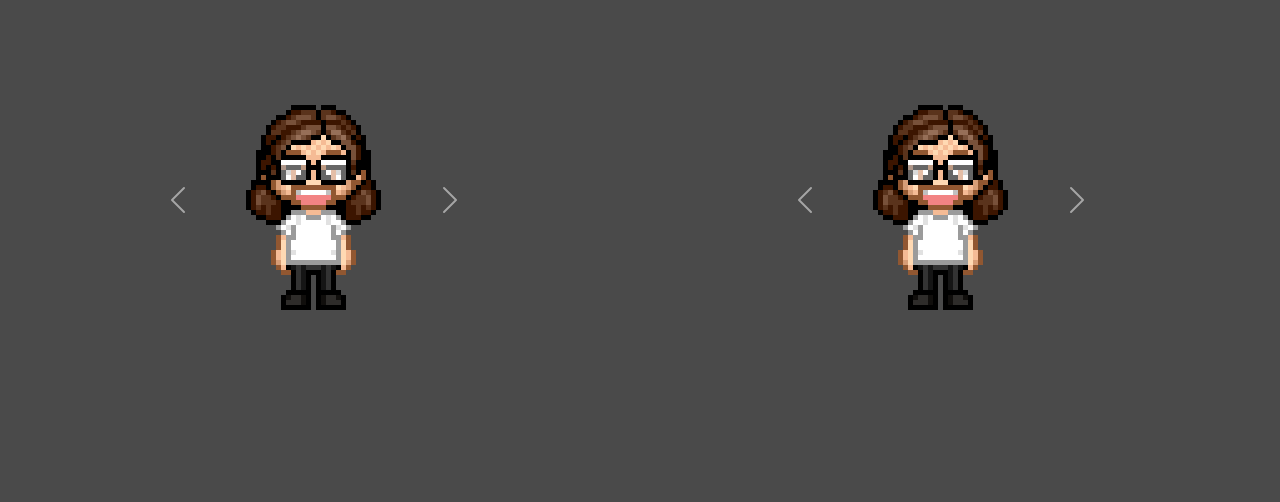
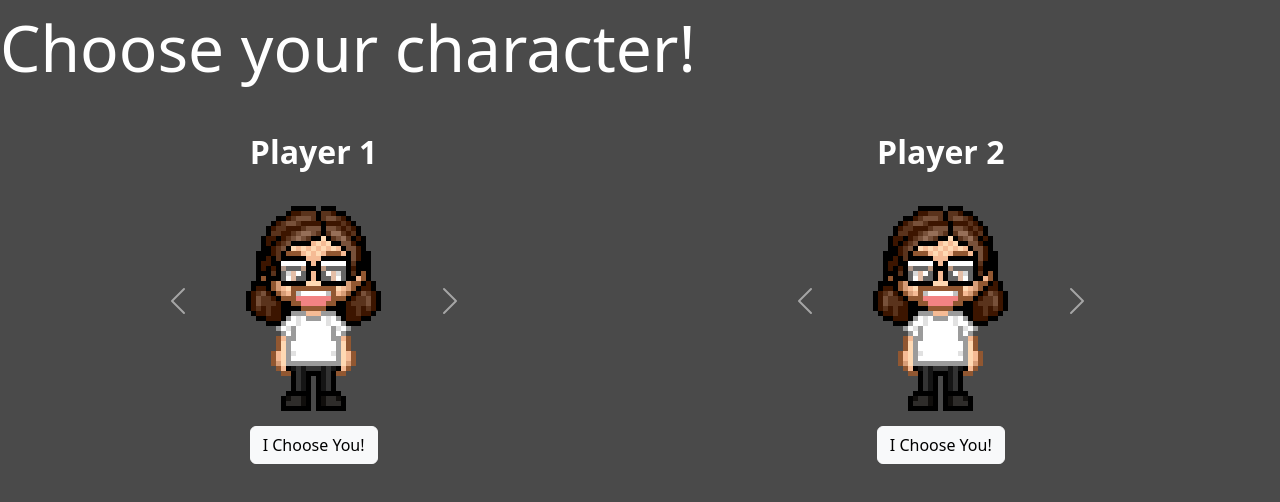
Before and after one commit to adrip01/TicTacToe, a plain HTML site: page 2PcharSelector.html in a window 1280 px wide. Drawn offline with nearby package versions, Linux system fonts and the light colour scheme.

Commit message:
renamed and updated charSelector to 2PcharSelector

```diff
--- a/charSelector.html
+++ b/2PcharSelector.html
@@ -16,17 +16,25 @@
   <body>
     <div class="container-fluid">
       <div class="row">
-        <div class="col-sm-12 col-md-6 carouselCol">
+        <div class="col">
+          <p class="chooseTitle">Choose your character!</p>
+        </div>
+      </div>
+      <div class="row">
+        <div class="carouselCol col-sm-12 col-md-6">
+          <div>
+            <p class="choosePlayer">Player 1</p>
+          </div>
           <div id="carousel" class="carousel slide">
             <div class="carousel-inner">
               <div class="carousel-item active">
-                <img src="./img/characters/a.png" class="d-inline-flex" />
+                <img src="./img/characters/a.png" class="d-flex" />
               </div>
               <div class="carousel-item">
-                <img src="./img/characters/j.png" class="d-inline-flex" />
+                <img src="./img/characters/j.png" class="d-flex" />
               </div>
               <div class="carousel-item">
-                <img src="./img/characters/y.png" class="d-inline-flex" />
+                <img src="./img/characters/y.png" class="d-flex" />
               </div>
             </div>
             <button
@@ -54,19 +62,25 @@
               <span class="visually-hidden">Next</span>
             </button>
           </div>
+          <div class="btt">
+            <button type="button" class="btn btn-light">I Choose You!</button>
+          </div>
         </div>
 
-        <div class="col-sm-12 col-md-6 carouselCol">
+        <div class="carouselCol col-sm-12 col-md-6">
+          <div>
+            <p class="choosePlayer">Player 2</p>
+          </div>
           <div id="carousel2" class="carousel slide">
             <div class="carousel-inner">
               <div class="carousel-item active">
-                <img src="./img/characters/a.png" class="d-inline-flex" />
+                <img src="./img/characters/a.png" class="d-flex" />
               </div>
               <div class="carousel-item">
-                <img src="./img/characters/j.png" class="d-inline-flex" />
+                <img src="./img/characters/j.png" class="d-flex" />
               </div>
               <div class="carousel-item">
-                <img src="./img/characters/y.png" class="d-inline-flex" />
+                <img src="./img/characters/y.png" class="d-flex" />
               </div>
             </div>
             <button
@@ -94,6 +108,9 @@
               <span class="visually-hidden">Next</span>
             </button>
           </div>
+          <div class="btt">
+            <button type="button" class="btn btn-light">I Choose You!</button>
+          </div>
         </div>
       </div>
     </div>
--- /dev/null
+++ b/css/_2PcharSelector.scss
@@ -0,0 +1,28 @@
+.chooseTitle {
+  margin: 0;
+  color: var(--light-color);
+  font-size: 4em;
+}
+
+.choosePlayer {
+  margin: 0;
+  color: var(--light-color);
+  font-weight: 600;
+  font-size: 2em;
+}
+
+.carouselCol {
+  display: flex;
+  flex-direction: column;
+  justify-content: center;
+  align-items: center;
+  height: 50vh;
+}
+
+div[id*="carousel"] {
+  width: 320px;
+}
+
+div[class*="carousel-item"] > img {
+  margin: 0% 10%;
+}
--- a/css/_charSelector.scss
+++ /dev/null
@@ -1,14 +0,0 @@
-.carouselCol {
-  display: flex;
-  justify-content: center;
-  align-items: center;
-  height: 50vh;
-}
-
-div[id*="carousel"] {
-  width: 320px;
-}
-
-div[class*="carousel-item"] > img {
-  margin: 0% 10%;
-}
--- a/css/style.scss
+++ b/css/style.scss
@@ -1,4 +1,4 @@
-@import "charSelector";
+@import "2PcharSelector";
 
 :root {
   --light-color: white;
```
Also changed, not shown: index.html (+1 -1 lines), dist/css/style.css.
